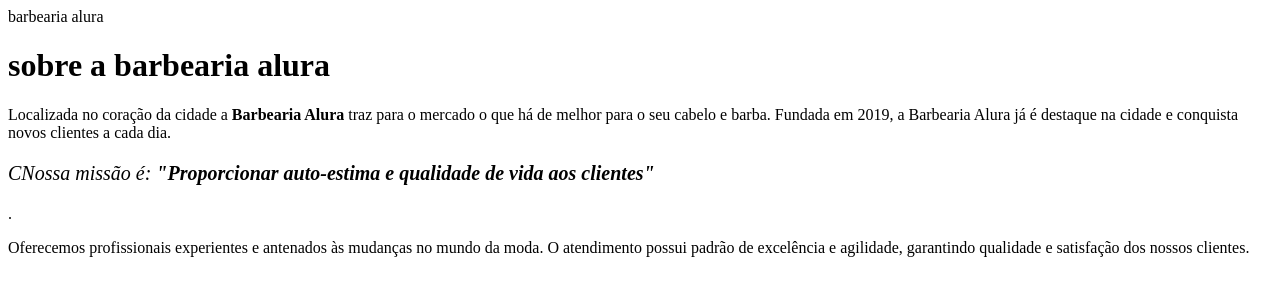
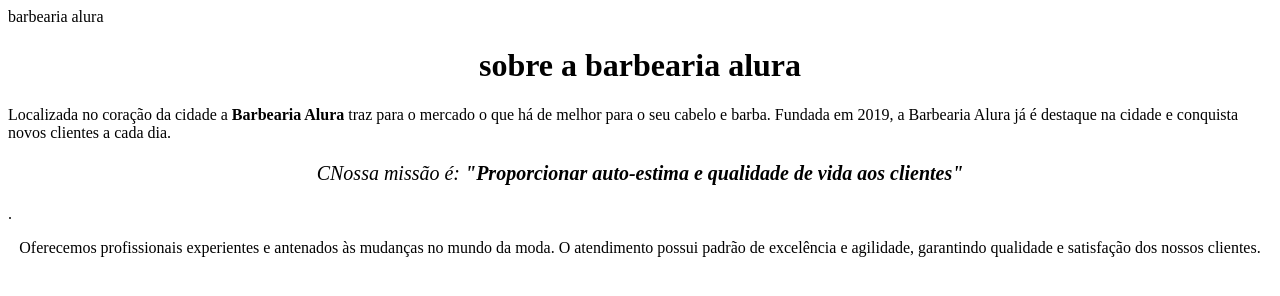
Before and after one commit to suellenvilant/barbeariaalura, a plain HTML site: page Texto base.html in a window 1280 px wide. Drawn offline with Linux system fonts and the light colour scheme.

Commit message:
Add files via upload

```diff
--- a/Texto base.html
+++ b/Texto base.html
@@ -6,13 +6,11 @@
   </head>
 
   <body>
-
-    <h1>sobre a barbearia alura</h1>
+      <h1 style="text-align: center;">sobre a barbearia alura</h1>
+     <pstyle="text-align: center;">Localizada no coração da cidade a <strong>Barbearia Alura</strong> traz para o mercado o que há de melhor para o seu cabelo e barba. Fundada em 2019, a Barbearia Alura já é destaque na cidade e conquista novos clientes a cada dia.
 
 
-      <p>Localizada no coração da cidade a <strong>Barbearia Alura</strong> traz para o mercado o que há de melhor para o seu cabelo e barba. Fundada em 2019, a Barbearia Alura já é destaque na cidade e conquista novos clientes a cada dia.
+     <p style="font-size: 20px; text-align: center"><em>CNossa missão é: <strong>"Proporcionar auto-estima e qualidade de vida aos clientes"</strong></em></p>.
 
-      <p style="font-size: 20px"><em>CNossa missão é: <strong>"Proporcionar auto-estima e qualidade de vida aos clientes"</strong></em></p>.
-
-     <p>Oferecemos profissionais experientes e antenados às mudanças no mundo da moda. O atendimento possui padrão de excelência e agilidade, garantindo qualidade e satisfação dos nossos clientes.
+     <p style="text-align: center;">Oferecemos profissionais experientes e antenados às mudanças no mundo da moda. O atendimento possui padrão de excelência e agilidade, garantindo qualidade e satisfação dos nossos clientes.
 </html>
```
